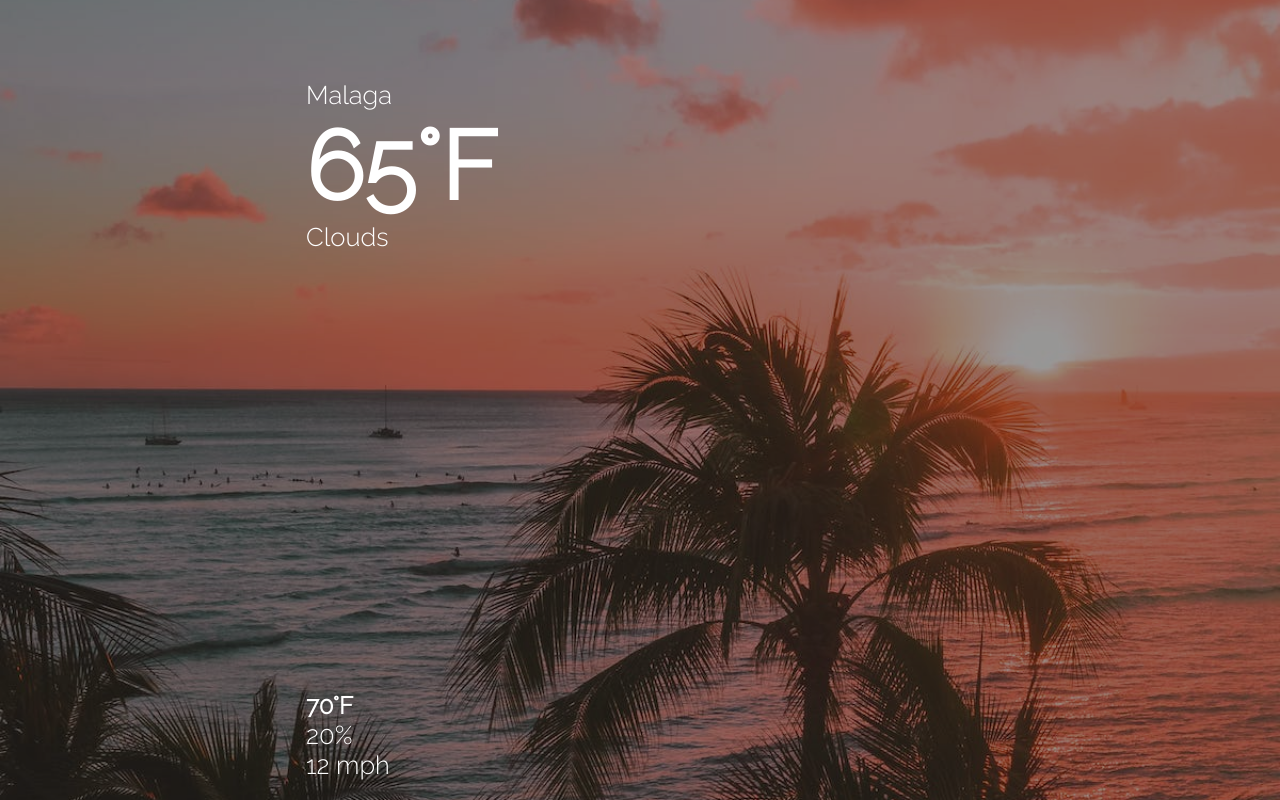
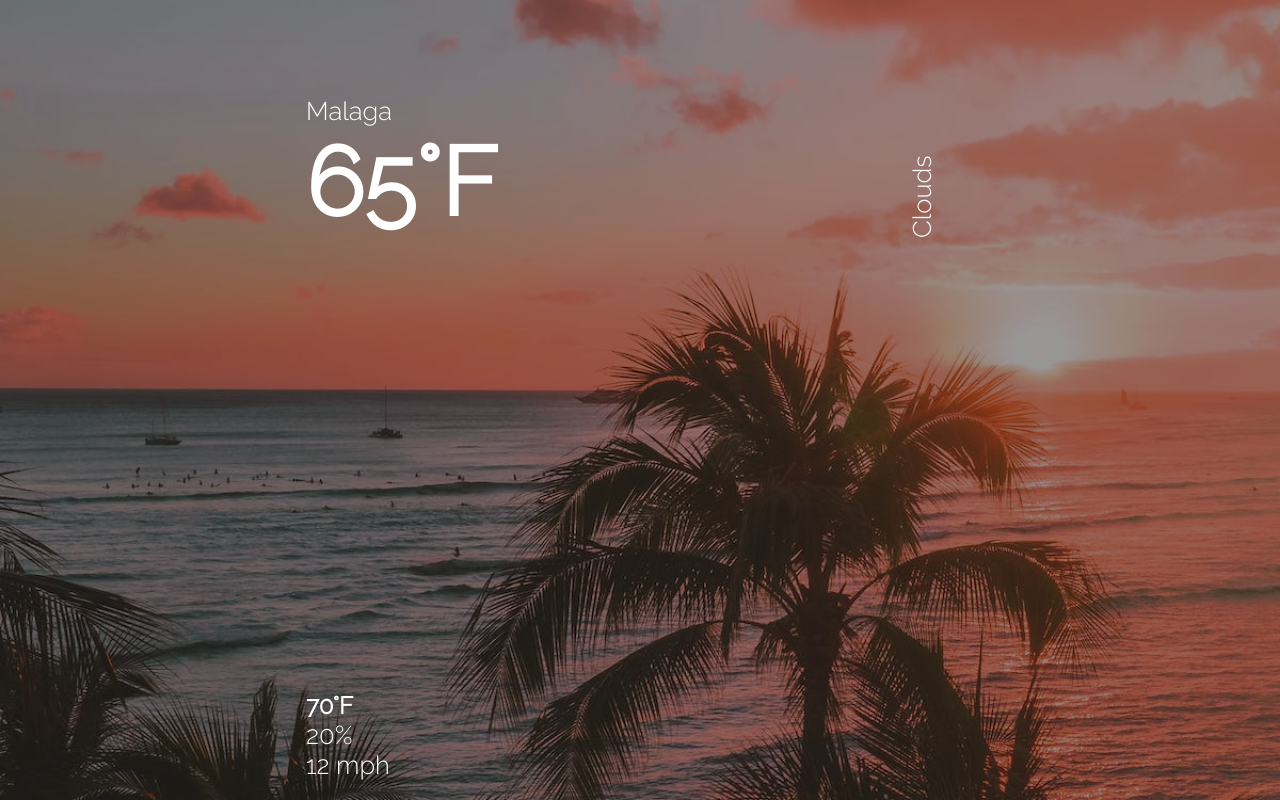
Before and after one commit to keironchaudhry/weather-app, a React (Create React App) app: page / in a window 1280 px wide. Built offline with nearby package versions, Linux system fonts and the light colour scheme; no server answers; the HTML template or start-up script is replaced by a standard one.

Commit message:
Feat: Style top + description divs

```diff
--- a/src/index.css
+++ b/src/index.css
@@ -51,3 +51,15 @@ h1 {
   flex-direction: column;
   justify-content: space-between;
 }
+
+.app .top {
+  width: 100%;
+  margin: 1rem auto;
+}
+
+.app .description {
+  position: relative;
+  right: -90%;
+  transform-origin: 0 0;
+  transform: rotate(270deg);
+}
```
